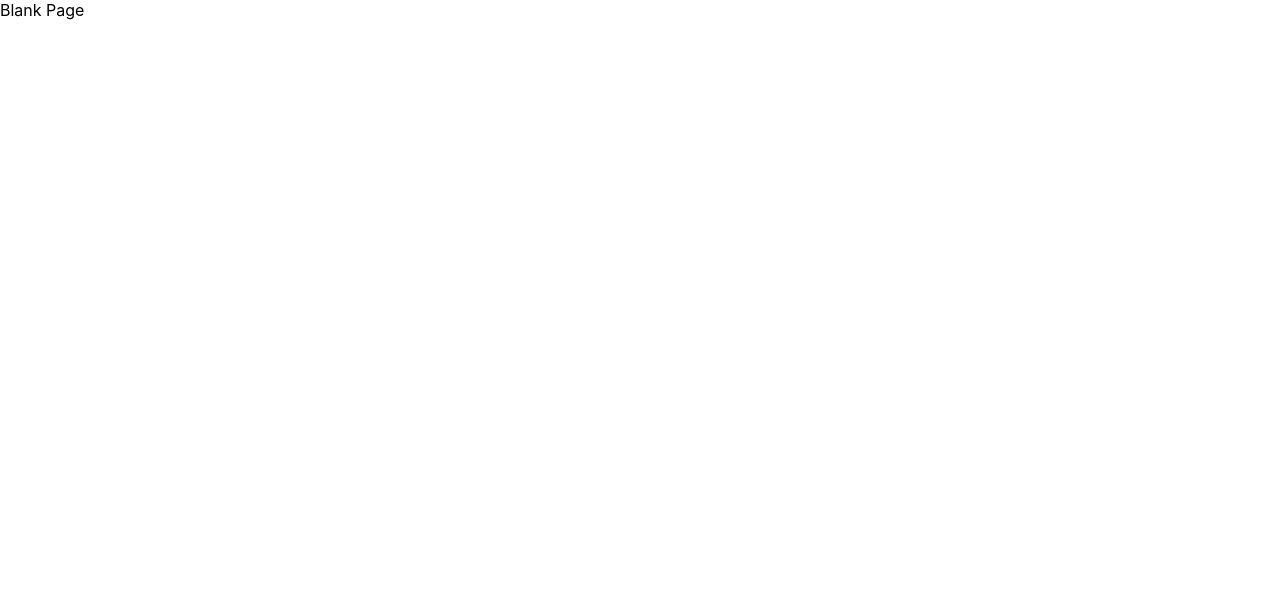
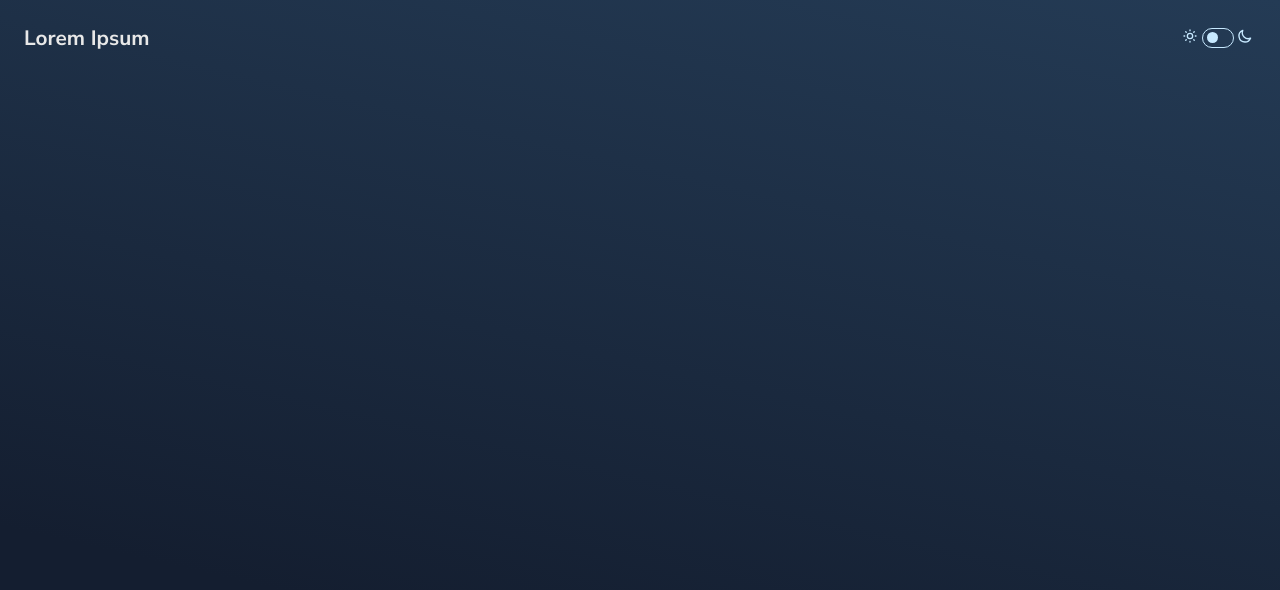
Before and after one commit to EnriOv/portfolio2.0, a React (Create React App) app in the folder 2. Application/: page / in a window 1280 px wide. Shown: the top 590 px of the page. Built offline with nearby package versions, Linux system fonts and the light colour scheme.

Commit message:
Component for the top nav bar was built.

```diff
--- a/2. Application/package.json
+++ b/2. Application/package.json
@@ -8,6 +8,7 @@
     "@testing-library/user-event": "^12.8.3",
     "react": "^17.0.2",
     "react-dom": "^17.0.2",
+    "react-icons": "^4.2.0",
     "react-scripts": "4.0.3",
     "web-vitals": "^1.1.2"
   },
--- a/2. Application/public/index.html
+++ b/2. Application/public/index.html
@@ -24,20 +24,10 @@
       work correctly both with client-side routing and a non-root public URL.
       Learn how to configure a non-root public URL by running `npm run build`.
     -->
-    <title>React App</title>
+    <title>Portfolio - Welcome</title>
   </head>
   <body>
     <noscript>You need to enable JavaScript to run this app.</noscript>
     <div id="root"></div>
-    <!--
-      This HTML file is a template.
-      If you open it directly in the browser, you will see an empty page.
-
-      You can add webfonts, meta tags, or analytics to this file.
-      The build step will place the bundled scripts into the <body> tag.
-
-      To begin the development, run `npm start` or `yarn start`.
-      To create a production bundle, use `npm run build` or `yarn build`.
-    -->
   </body>
 </html>
--- a/2. Application/src/App.js
+++ b/2. Application/src/App.js
@@ -1,7 +1,9 @@
+import TopNav from './components/TopNav/TopNav'
+
 function App() {
   return (
     <div className="App">
-      Blank Page
+      <TopNav />
     </div>
   );
 }
--- /dev/null
+++ b/2. Application/src/components/TopNav/TopNav.css
@@ -0,0 +1,94 @@
+@import url("https://fonts.googleapis.com/css2?family=Nunito+Sans:ital,wght@0,200;0,300;0,400;0,600;0,700;0,800;0,900;1,200;1,300;1,400;1,600;1,700;1,800;1,900&display=swap");
+
+:root {
+  --slider-translate: 0.7em;
+  --slider-size: 0.7em;
+  --theme-color: #c7e9ff;
+}
+
+.top-nav {
+  display: flex;
+  justify-content: space-between;
+  align-items: center;
+  margin: 1.5em;
+}
+
+.site-name {
+  margin: 0;
+  color: #e8e8e8;
+  font-size: 1.3rem;
+  font-family: "Nunito Sans", "Roboto", Arial, Helvetica, sans-serif;
+  font-weight: bold;
+}
+
+.toggle-icons {
+  color: var(--theme-color);
+  font-size: 1rem;
+  margin: 0 0.2em;
+}
+
+/* The switch - the box around the slider */
+.switch {
+  position: relative;
+  display: inline-block;
+  width: 2em;
+  height: 1.3em;
+}
+
+/* Hide default HTML checkbox */
+.switch input {
+  opacity: 0;
+  width: 0;
+  height: 0;
+}
+
+/* The slider */
+.slider {
+  position: absolute;
+  cursor: pointer;
+  top: 0;
+  left: 0;
+  right: 0;
+  bottom: 0;
+  border: solid;
+  border-width: 1px;
+  border-color: var(--theme-color);
+  background-color: transparent;
+  -webkit-transition: 0.4s;
+  transition: 0.4s;
+}
+
+.slider:before {
+  position: absolute;
+  content: "";
+  height: var(--slider-size);
+  width: var(--slider-size);
+  left: 4px;
+  bottom: 4px;
+  background-color: var(--theme-color);
+  -webkit-transition: 0.4s;
+  transition: 0.4s;
+}
+
+input:checked + .slider {
+  background-color: transparent;
+}
+
+input:focus + .slider {
+  box-shadow: 0 0 1px #2196f3;
+}
+
+input:checked + .slider:before {
+  -webkit-transform: translateX(var(--slider-translate));
+  -ms-transform: translateX(var(--slider-translate));
+  transform: translateX(var(--slider-translate));
+}
+
+/* Rounded sliders */
+.slider.round {
+  border-radius: 34px;
+}
+
+.slider.round:before {
+  border-radius: 50%;
+}
--- /dev/null
+++ b/2. Application/src/components/TopNav/TopNav.js
@@ -0,0 +1,23 @@
+import React from 'react'
+
+import { HiOutlineSun, HiOutlineMoon } from 'react-icons/hi';
+
+import './TopNav.css'
+
+export const TopNav = () => {
+    return (
+        <header className='top-nav'>
+            <h1 className='site-name'>Lorem Ipsum</h1>
+            <div className='toggle-but'>
+                <HiOutlineSun className='toggle-icons'/>
+                <label className='switch'>
+                    <input type='checkbox' />
+                    <span className='slider round'></span>
+                </label>
+                <HiOutlineMoon className='toggle-icons'/>
+            </div>
+        </header>
+    );
+}
+
+export default TopNav;
--- a/2. Application/src/index.css
+++ b/2. Application/src/index.css
@@ -1,13 +1,21 @@
+html {
+  height: 100%;
+}
+
 body {
+  background: rgb(20, 30, 48);
+  background: linear-gradient(
+    13deg,
+    rgba(20, 30, 48, 1) 25%,
+    rgba(36, 59, 85, 1)
+  );
+  background-repeat: no-repeat;
+  box-sizing: border-box;
   margin: 0;
-  font-family: -apple-system, BlinkMacSystemFont, 'Segoe UI', 'Roboto', 'Oxygen',
-    'Ubuntu', 'Cantarell', 'Fira Sans', 'Droid Sans', 'Helvetica Neue',
+  padding: 0;
+  font-family: -apple-system, BlinkMacSystemFont, "Segoe UI", "Roboto", "Oxygen",
+    "Ubuntu", "Cantarell", "Fira Sans", "Droid Sans", "Helvetica Neue",
     sans-serif;
   -webkit-font-smoothing: antialiased;
   -moz-osx-font-smoothing: grayscale;
 }
-
-code {
-  font-family: source-code-pro, Menlo, Monaco, Consolas, 'Courier New',
-    monospace;
-}
```
Also changed, not shown: 2 other files (tests, documents, lock files or other folders).
